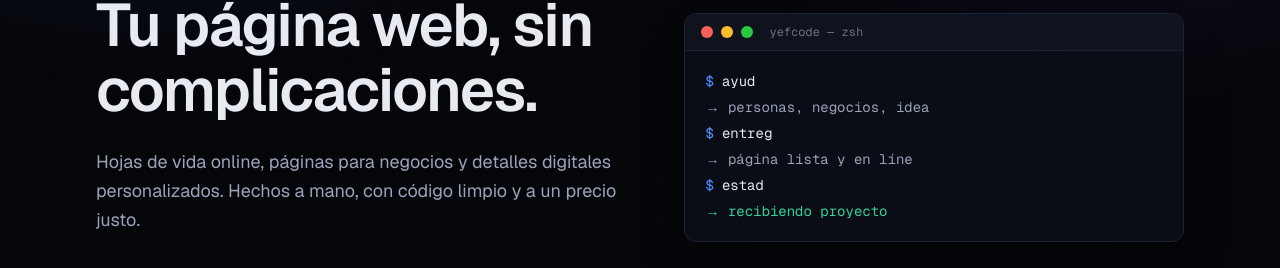
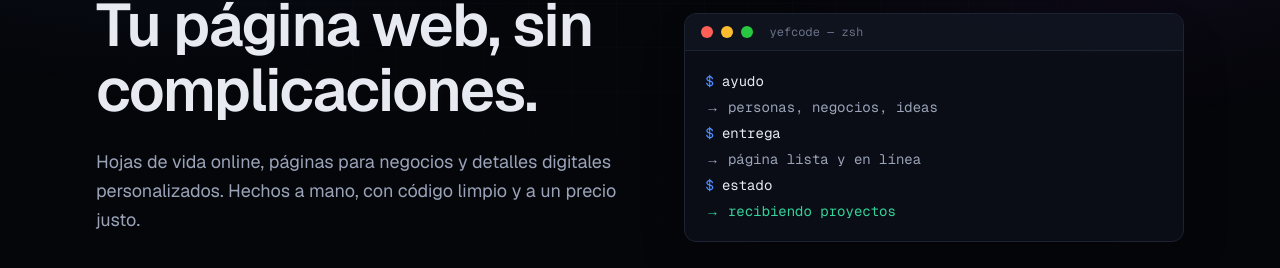
Before and after one commit to Y3fri/yefcode, a Next.js app: page / in a window 1280 px wide. Shown: the part 217-485 px from the top of the page. Built offline with nearby package versions, Linux system fonts and the light colour scheme; no server answers.

Commit message:
fix: show the last character of each typed terminal line

```diff
--- a/src/components/ui/Terminal.tsx
+++ b/src/components/ui/Terminal.tsx
@@ -1,6 +1,6 @@
 "use client";
 
-import { useEffect, useMemo, useRef, useState } from "react";
+import { useEffect, useMemo, useState } from "react";
 import { cn } from "@/lib/utils";
 import type { TerminalLine } from "@/lib/types";
 
@@ -19,7 +19,6 @@ type TerminalProps = {
 export function Terminal({ lines, typingSpeed = 42, className }: TerminalProps) {
   const [typed, setTyped] = useState<readonly string[]>([]);
   const [done, setDone] = useState(false);
-  const indexRef = useRef(0);
 
   const reduceMotion = useMemo(
     () =>
@@ -35,8 +34,13 @@ export function Terminal({ lines, typingSpeed = 42, className }: TerminalProps)
     let charTimer: ReturnType<typeof setTimeout> | undefined;
     let lineTimer: ReturnType<typeof setTimeout> | undefined;
 
-    const typeLine = () => {
-      const current = lines[indexRef.current];
+    // El índice de línea viaja como parámetro (no como ref mutable):
+    // leer una ref dentro del updater de setState hacía que React
+    // ejecutara el updater DESPUÉS de incrementar la ref, y el último
+    // carácter de cada línea caía en el slot siguiente, donde era
+    // sobrescrito. Con el parámetro, cada línea escribe en su slot.
+    const typeLine = (lineIndex: number) => {
+      const current = lines[lineIndex];
       if (!current) {
         setDone(true);
         return;
@@ -45,17 +49,17 @@ export function Terminal({ lines, typingSpeed = 42, className }: TerminalProps)
       let charIndex = 0;
       const tick = () => {
         charIndex += 1;
+        const partial = current.text.slice(0, charIndex);
         setTyped((prev) => {
           const next = [...prev];
-          next[indexRef.current] = current.text.slice(0, charIndex);
+          next[lineIndex] = partial;
           return next;
         });
 
         if (charIndex < current.text.length) {
           charTimer = setTimeout(tick, typingSpeed);
         } else {
-          indexRef.current += 1;
-          lineTimer = setTimeout(typeLine, 380);
+          lineTimer = setTimeout(() => typeLine(lineIndex + 1), 380);
         }
       };
       tick();
@@ -69,7 +73,7 @@ export function Terminal({ lines, typingSpeed = 42, className }: TerminalProps)
           setDone(true);
           return;
         }
-        typeLine();
+        typeLine(0);
       },
       reduceMotion ? 0 : 500,
     );
```
